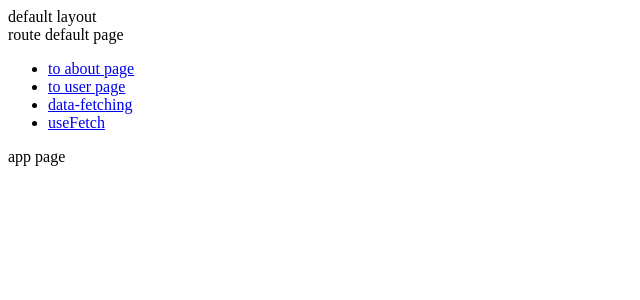
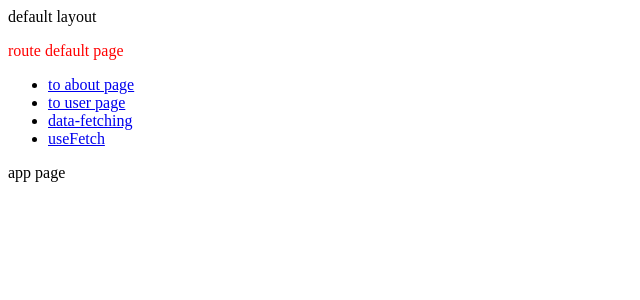
Before and after one commit to kaka12138/learning-of-nuxt3, a Nuxt app in the folder code/learning-nuxt-pro/: page / in a window 1280 px wide. Shown: the top 300 px of the page, without its empty margins (0-640 px from the left). Built offline with nearby package versions, Linux system fonts and the light colour scheme.

Commit message:
feat: features

```diff
--- a/code/learning-nuxt-pro/nuxt.config.ts
+++ b/code/learning-nuxt-pro/nuxt.config.ts
@@ -1,6 +1,5 @@
 // https://nuxt.com/docs/api/configuration/nuxt-config
 export default defineNuxtConfig({
-  ssr: false,
   app: {
     // pageTransition: { name: "page", mode: "out-in" },
     // layoutTransition: { name: "layout", mode: "out-in" }
@@ -20,4 +19,7 @@ export default defineNuxtConfig({
       routes.clear() // Do not generate any routes (except the defaults)
     }
   },
+  features: {
+    inlineStyles: false
+  }
 })
--- a/code/learning-nuxt-pro/pages/index.vue
+++ b/code/learning-nuxt-pro/pages/index.vue
@@ -1,6 +1,6 @@
 <template>
     <div>
-        route default page
+        <p style="color: #f00;">route default page</p>
         <ul>
             <li><NuxtLink to="/about">to about page</NuxtLink></li>
             <li><NuxtLink to="/user">to user page</NuxtLink></li>
```
Also changed, not shown: 1 other file (tests, documents, lock files or other folders).
